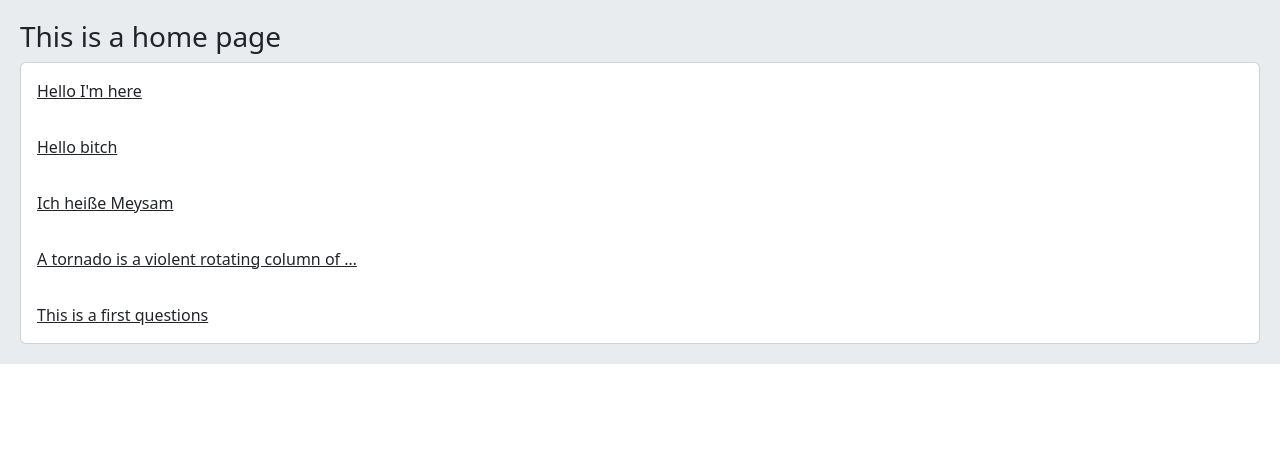
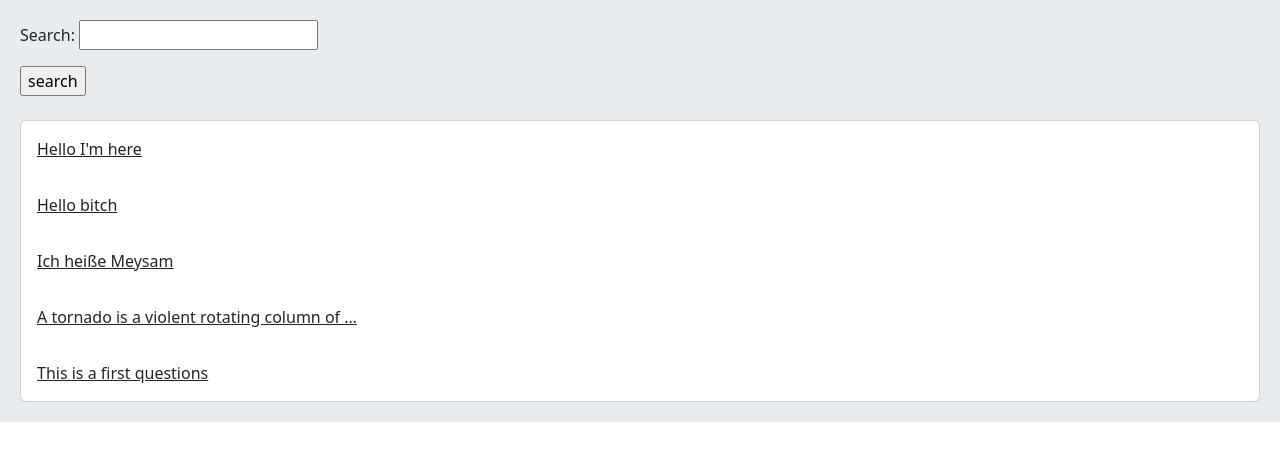
Before and after one commit to smprooichael/social-network, a Django app: page / in a window 1280 px wide. Shown: the part 56-517 px from the top of the page. Run offline with Django 5.2, Linux system fonts and the light colour scheme; data comes from the database, SQL or seed files in the repository.

Commit message:
search field

```diff
--- a/home/forms.py
+++ b/home/forms.py
@@ -21,3 +21,7 @@ class CommentReplyForm(forms.ModelForm):
     class Meta:
         model = Comment
         fields = ['body']
+
+
+class SearchForm(forms.Form):
+    search = forms.CharField()
--- a/home/templates/home/index.html
+++ b/home/templates/home/index.html
@@ -1,7 +1,11 @@
 {% extends 'base.html' %}
 
 {% block content %}
-    <h3>This is a home page</h3>
+    <form action="" method = 'get'>
+            {{ form.as_p }}
+            <input type="submit" value="search">
+    </form><br/>
+
     <div class="card">
         {% for post in posts %}
             <a href="{{ post.get_absolute_url }}" class="card-body">{{ post.body|truncatewords:8 }}</a>
--- a/home/views.py
+++ b/home/views.py
@@ -3,23 +3,30 @@ from django.views import View
 from .models import Post, Comment, Vote
 from django.contrib.auth.mixins import LoginRequiredMixin
 from django.contrib import messages
-from .forms import PostCreateUpdateForm, CommentCreateForm, CommentReplyForm
+from .forms import PostCreateUpdateForm, CommentCreateForm, CommentReplyForm, SearchForm
 from django.utils.text import slugify
 from django.contrib.auth.decorators import login_required
 from django.utils.decorators import method_decorator
 
+
 class HomeView(View):
+    form_class = SearchForm()
+
     def get(self, request):
         posts = Post.objects.all()
-        return render(request, 'home/index.html', {'posts': posts})
+        if request.GET.get('search'):
+            posts = posts.filter(body__icontains=request.GET.get('search'))
+        return render(request, 'home/index.html', {'posts': posts, 'form': self.form_class})
 
 
 class PostDetailView(View):
     form_class = CommentCreateForm
     form_class_reply = CommentReplyForm
+
     def setup(self, request, *args, **kwargs):
         self.post_instance = get_object_or_404(Post, pk=kwargs['post_id'], slug=kwargs['post_slug'])
         return super().setup(request, *args, **kwargs)
+
     def get(self, request, *args, **kwargs):
         Comments = self.post_instance.pcomments.filter(is_reply=False)
         can_like = False
@@ -38,7 +45,6 @@ class PostDetailView(View):
             new_comment.save()
             messages.success(request, 'Your comment submitted successfully!', 'success')
             return redirect('home:post_detail', self.post_instance.id, self.post_instance.slug)
-
 
 
 class PostDeleteView(LoginRequiredMixin, View):
```
